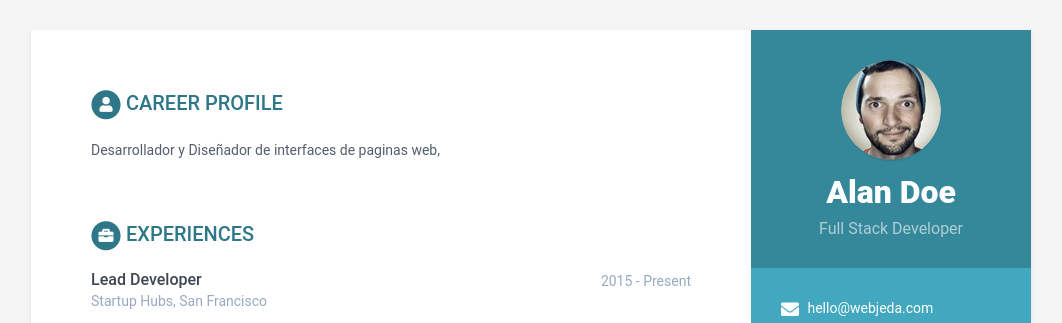
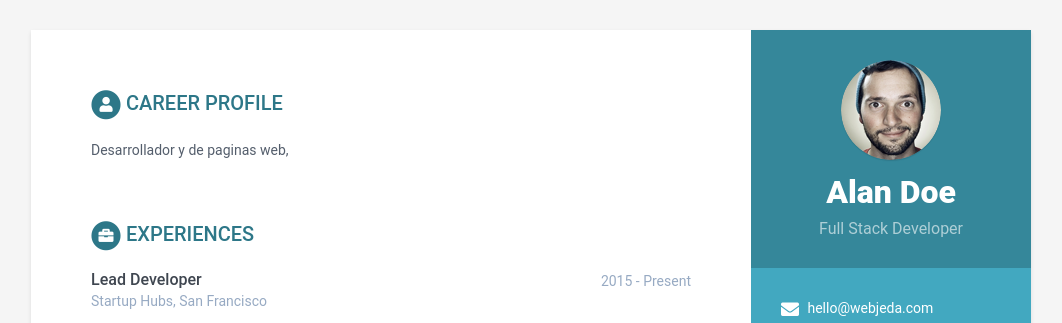
Before and after one commit to KevinC99/good-birch-4e19a, a Jekyll site: the page built from index.html, in a window 1280 px wide. Shown: the top 323 px of the page, without its empty margins (109-1171 px from the left). Built offline with Jekyll 4.4.1, drawn with Linux system fonts in a browser that asks for light colours.

Commit message:
data.yml: updated summary in career-profile

```diff
--- a/_data/data.yml
+++ b/_data/data.yml
@@ -33,7 +33,7 @@ sidebar:
       link: null
 career-profile:
   title: Career Profile
-  summary: ' Desarrollador y Diseñador de interfaces  de paginas web, '
+  summary: ' Desarrollador y   de paginas web, '
 education:
   - degree: MSc in Computer Science
     university: University of London
```
